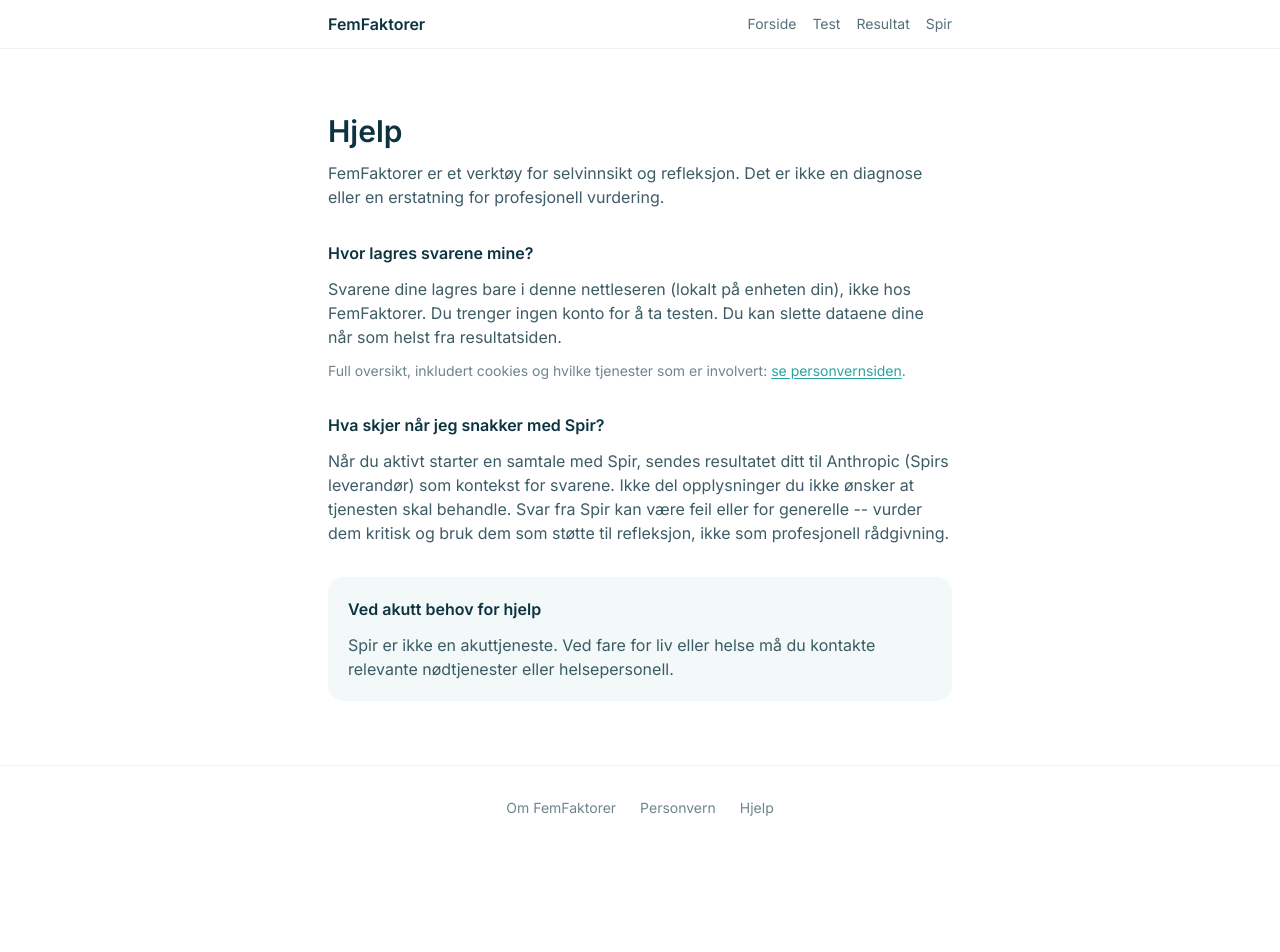
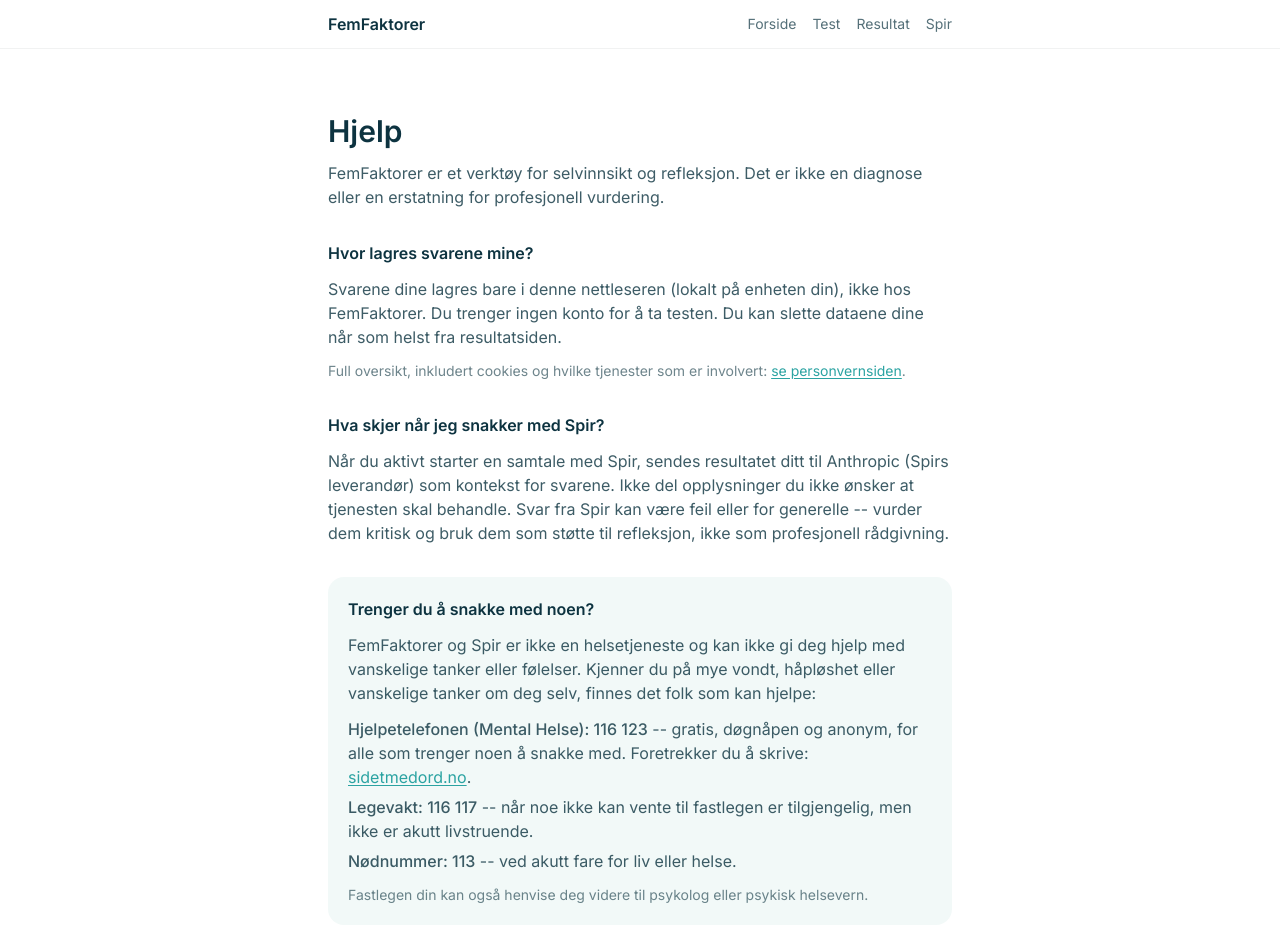
Before and after one commit to jomik-web/femfaktorer, a Next.js app: page /hjelp in a window 1280 px wide. Shown: the top 952 px of the page. Before the commit the page ends 850 px from the top, so only its background shows below. Built offline with nearby package versions, Linux system fonts and the light colour scheme.

Commit message:
v2.24: tydelig henvisning til Hjelpetelefonen/nødnummer på resultatsiden, hjelp-siden og i Spir

```diff
--- a/src/app/hjelp/page.tsx
+++ b/src/app/hjelp/page.tsx
@@ -43,10 +43,32 @@
       </section>
 
       <section className="flex flex-col gap-3 rounded-lg bg-mint/50 p-5 dark:bg-white/5">
-        <h2 className="font-semibold text-ink dark:text-white">Ved akutt behov for hjelp</h2>
+        <h2 className="font-semibold text-ink dark:text-white">Trenger du å snakke med noen?</h2>
         <p className="text-ink/80 dark:text-warmgray/80">
-          Spir er ikke en akuttjeneste. Ved fare for liv eller helse må du kontakte relevante
-          nødtjenester eller helsepersonell.
+          FemFaktorer og Spir er ikke en helsetjeneste og kan ikke gi deg hjelp med vanskelige
+          tanker eller følelser. Kjenner du på mye vondt, håpløshet eller vanskelige tanker om deg
+          selv, finnes det folk som kan hjelpe:
+        </p>
+        <ul className="flex flex-col gap-1.5 text-ink/80 dark:text-warmgray/80">
+          <li>
+            <span className="font-medium">Hjelpetelefonen (Mental Helse): 116 123</span> -- gratis,
+            døgnåpen og anonym, for alle som trenger noen å snakke med. Foretrekker du å skrive:{" "}
+            <a href="https://sidetmedord.no" className="text-teal underline underline-offset-2">
+              sidetmedord.no
+            </a>
+            .
+          </li>
+          <li>
+            <span className="font-medium">Legevakt: 116 117</span> -- når noe ikke kan vente til
+            fastlegen er tilgjengelig, men ikke er akutt livstruende.
+          </li>
+          <li>
+            <span className="font-medium">Nødnummer: 113</span> -- ved akutt fare for liv eller
+            helse.
+          </li>
+        </ul>
+        <p className="text-sm text-ink/60 dark:text-warmgray/60">
+          Fastlegen din kan også henvise deg videre til psykolog eller psykisk helsevern.
         </p>
       </section>
     </main>
--- a/src/app/resultat/page.tsx
+++ b/src/app/resultat/page.tsx
@@ -26,6 +26,7 @@
   INTERPRETATIONS,
   DOMAIN_DEFINITIONS,
   NON_DIAGNOSTIC_NOTICE,
+  CRISIS_NOTICE,
   bandFor,
   buildClosingSynthesis,
 } from "@/data/interpretations";
@@ -314,6 +315,7 @@
           )}
         </div>
         <p className="text-sm text-ink/70 dark:text-warmgray/70">{NON_DIAGNOSTIC_NOTICE}</p>
+        <p className="text-sm text-ink/70 dark:text-warmgray/70">{CRISIS_NOTICE}</p>
         {tier === "free" && (
           <p className="text-sm text-ink/60 dark:text-warmgray/60">
             Dette er et foreløpig resultat, basert på de første 50 av 120 spørsmål.
--- a/src/lib/spir/systemPrompt.ts
+++ b/src/lib/spir/systemPrompt.ts
@@ -65,7 +65,8 @@
 6. Du gir ALDRI konkrete karriere- eller livsvalg-anbefalinger som en fasit (f.eks. "du bør bli X") -- du peker på mønstre og lar brukeren selv trekke konklusjoner.
 7. Du later ALDRI som om du vet hva brukeren ønsker, føler eller drømmer om -- spør, ikke anta.
 8. Tone: varm, konstruktiv, løsningsorientert.
-9. Hold svarene korte og konkrete (2-4 setninger normalt, pluss ett oppfølgingsspørsmål der det passer), med mindre brukeren eksplisitt ber om mer.`;
+9. Hold svarene korte og konkrete (2-4 setninger normalt, pluss ett oppfølgingsspørsmål der det passer), med mindre brukeren eksplisitt ber om mer.
+10. Dersom brukeren gir uttrykk for sterk psykisk nød, håpløshet eller tanker om å skade seg selv: legg vanlig personlighetsanalyse til side. Vis omsorg med få, varme ord, og vis videre til Hjelpetelefonen (Mental Helse) -- gratis og døgnåpen på 116 123, eller chat på sidetmedord.no -- eller nødnummer 113 ved akutt fare for liv. Du er ALDRI en krisetjeneste eller en erstatning for helsehjelp, og skal aldri late som om du er det.`;
 
 /**
  * v2.20: eksplisitt retningsanker for tallene -- se filhodets feilrettingsnotat.
```
Also changed, not shown: src/data/interpretations.ts (+9 -0 lines), 1 other file (tests, documents, lock files or other folders).
